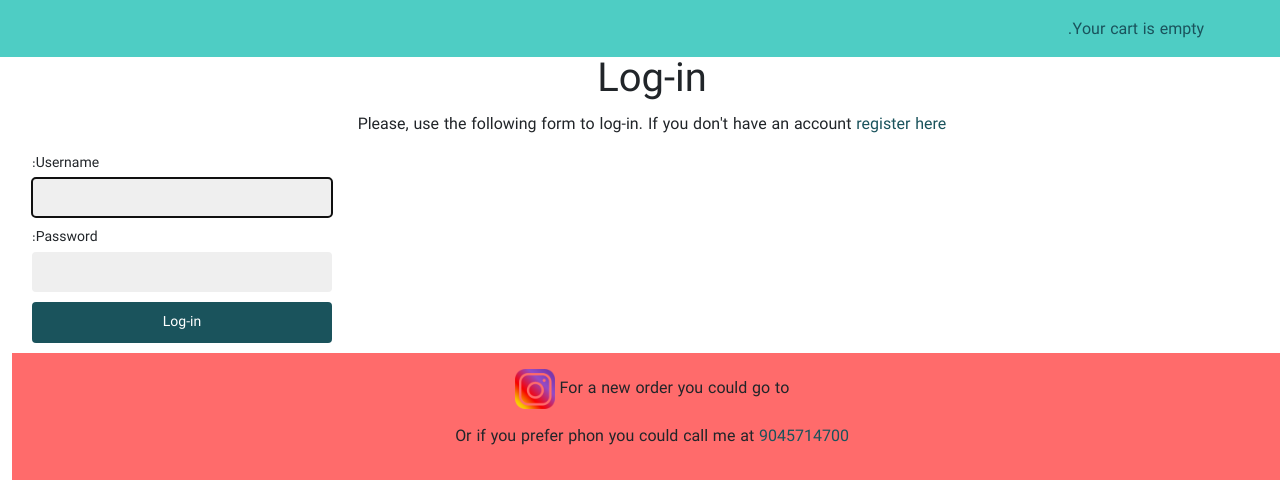
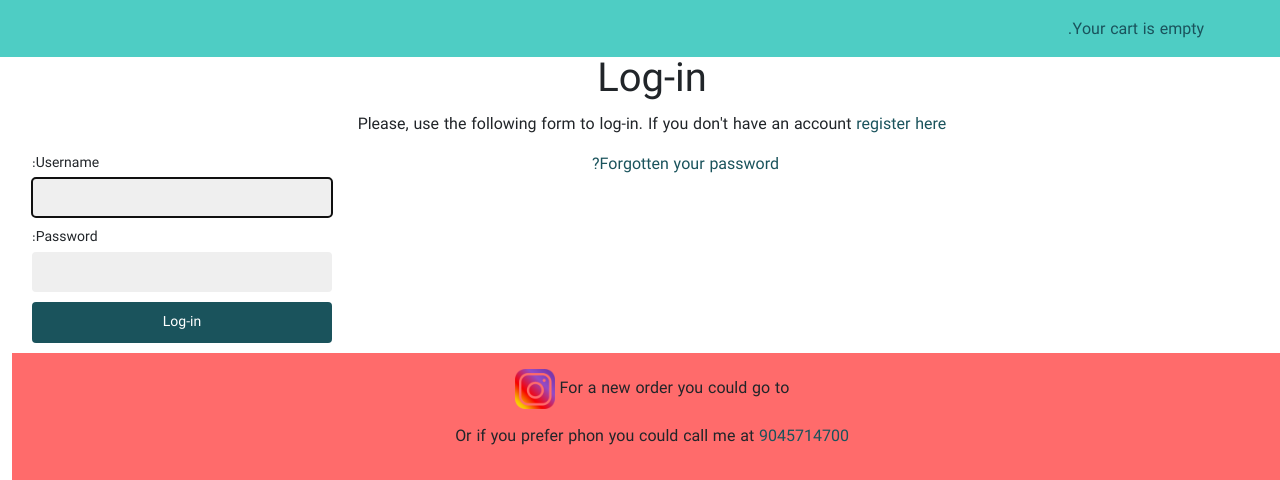
Before and after one commit to Rahimz/molmal, a Django app: page /account/login/ in a window 1280 px wide. Shown: the part 201-681 px from the top of the page. Run offline with Django 3.2, Linux system fonts and the light colour scheme; parts of the project's set-up code (start-up, migrations or seed data) failed here and were passed over; some libraries are stand-ins or nearby versions.

Commit message:
link to reset password add to login page

```diff
--- a/account/templates/registration/login.html
+++ b/account/templates/registration/login.html
@@ -21,23 +21,18 @@
 			{% else %}
 			<p>{% trans 'Please, use the following form to log-in.' %}
 
-			<!-- disabled for development -->
 			{% trans "If you don't have an account" %} <a href="{% url "register" %}">{% trans 'register here' %}</a></p>
 		{% endif %}
 
 		<div class="login-form">
 			<form action="{% url 'login' %}" method="post">
-			<!-- <form action="." method="post"> -->
 				{{ form.as_p }}
 				{% csrf_token %}
 				<input type="hidden" name="next" value="{{ next }}" />
 				<p><input type="submit" value="{% trans 'Log-in' %}"></p>
 			</form>
-
-			<!-- disabled for development -->
-			<!-- <p><a href="{% url "password_reset" %}">Forgotten your password?</a></p> -->
 		</div>
-
+<p><a href="{% url "password_reset" %}">Forgotten your password?</a></p>
 
 	</div>
 </div> <!--/end of row -->
```
